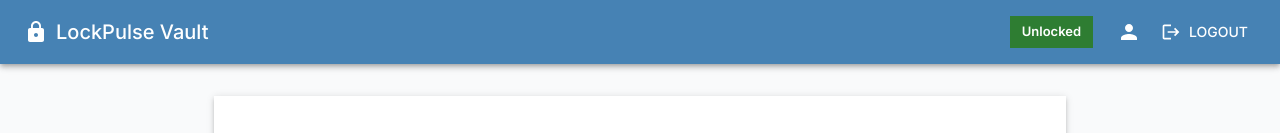
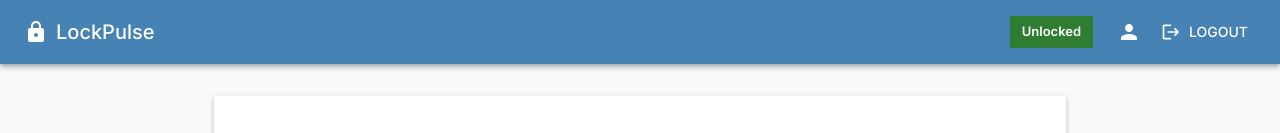
Before and after one commit to tirathsharma098/lock_pulse_client, a Next.js app: page /vault/profile in a window 1280 px wide. Shown: the top 133 px of the page. Built offline with nearby package versions, Linux system fonts and the light colour scheme; no server answers.

Commit message:
layout fixes

```diff
--- a/src/app/vault/layout.tsx
+++ b/src/app/vault/layout.tsx
@@ -18,6 +18,7 @@ import { useRouter } from 'next/navigation';
 import { useVault } from '@/contexts/VaultContext';
 import { authService } from '@/services';
 import { toast } from 'sonner';
+import Link from 'next/link';
 
 function VaultHeader() {
   const { wipeVaultKey } = useVault();
@@ -45,7 +46,7 @@ function VaultHeader() {
       <Toolbar>
         <LockIcon className="mr-2" />
         <Typography variant="h6" component="div" sx={{ flexGrow: 1 }}>
-          LockPulse Vault
+          <Link href='/vault'> LockPulse</Link>
         </Typography>
         <Chip
           label="Unlocked"
--- a/src/app/vault/profile/components/UpdatePasswordDialog.tsx
+++ b/src/app/vault/profile/components/UpdatePasswordDialog.tsx
@@ -300,7 +300,9 @@ export default function UpdatePasswordDialog({ open, onClose, username }: Update
             color="primary"
             disabled={loading || !newPassword || !confirmPassword}
           >
-            {loading ? <CircularProgress size={20} /> : 'Update Password'}
+             <Box sx={{ display: "flex", alignItems: "center", minWidth: 150, justifyContent: "center" }}>
+              {loading ? <CircularProgress size={20} sx={{color: "white"}}/> : "Update Password"}
+            </Box>
           </Button>
         )}
       </DialogActions>
```
